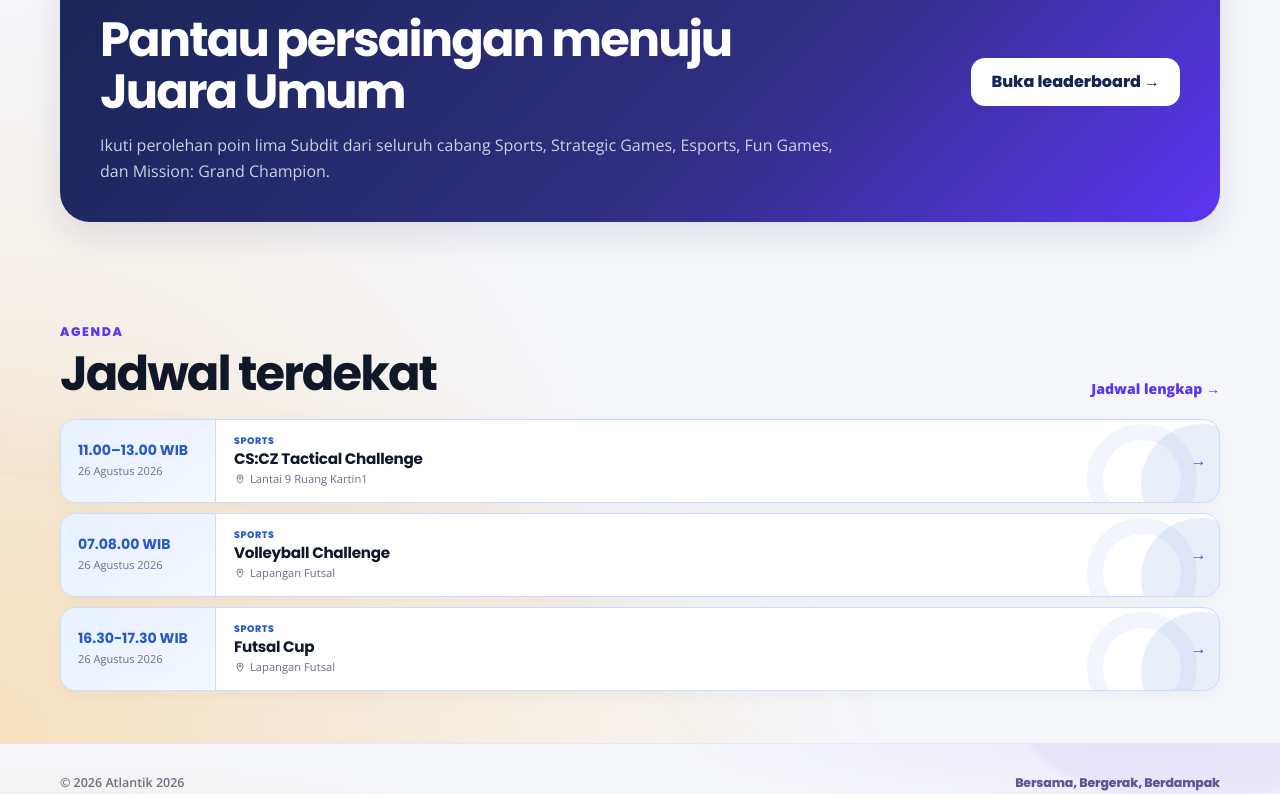
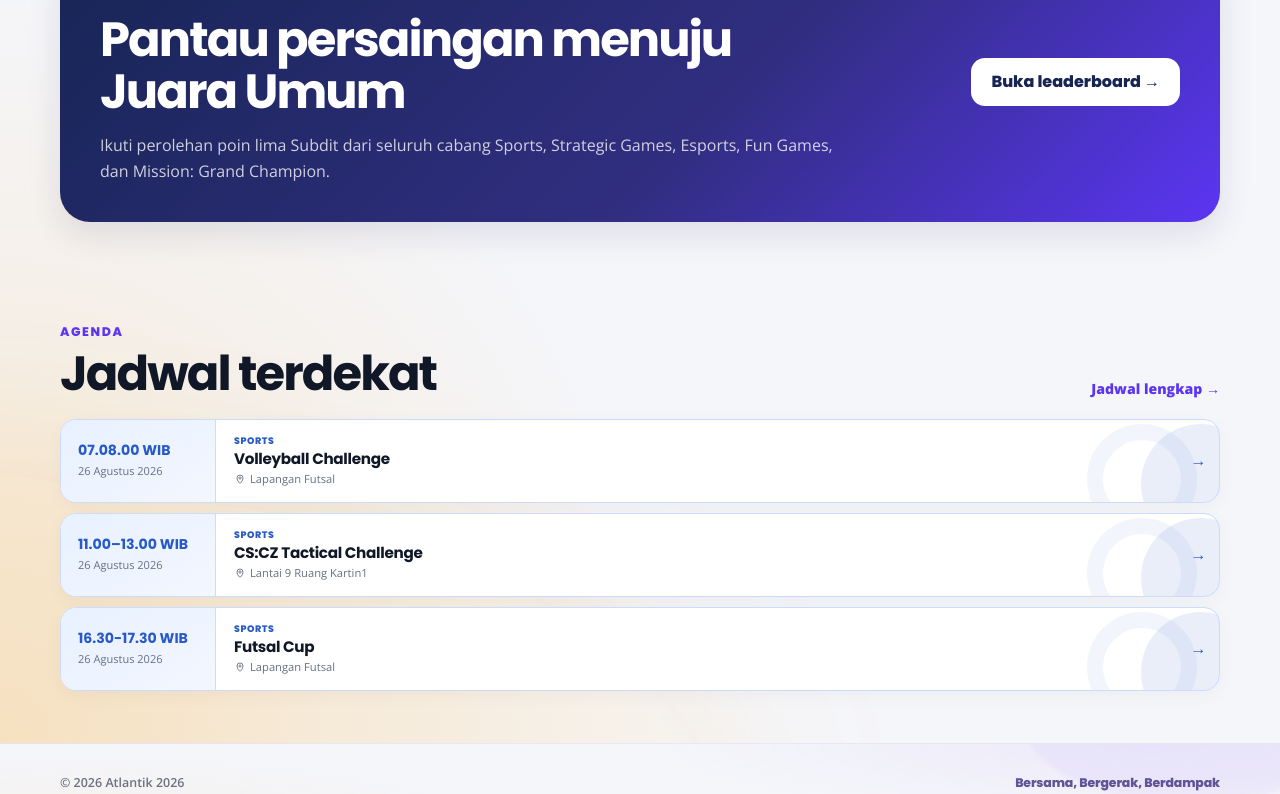
Before and after one commit to ruswanhidayat/portal-atlantik, a Next.js app: page / in a window 1280 px wide. Shown: the part 1861-2655 px from the top of the page. Built offline with nearby package versions, Linux system fonts and the light colour scheme.

Commit message:
update announcement-schedule-leaderboard

```diff
--- a/components/GrandChampionLeaderboard.js
+++ b/components/GrandChampionLeaderboard.js
@@ -346,8 +346,8 @@ function RapidRushTable({
                             }`}
                           >
                             {isEligible
-                              ? "Eligible"
-                              : "Tidak Eligible"}
+                              ? "Lolos"
+                              : "Gugur"}
                           </span>
                         </td>
 
--- a/data/announcements.js
+++ b/data/announcements.js
@@ -93,7 +93,7 @@ export const announcements = [
       "Babak Final yang mempertemukan PADUKA vs PEPSI akan diselenggarakan Kamis 20 Agustus 2026!",
     href: null,
     linkLabel: null,
-    showOnHome: true,
+    showOnHome: false,
   },
   {
     id: "cscz-final",
--- a/data/schedule.js
+++ b/data/schedule.js
@@ -77,6 +77,16 @@ export const schedule = [
   // },
   {
     date: "26 Agustus 2026",
+    time: "07.08.00 WIB",
+    title: "Volleyball Challenge",
+    category: "Sports",
+    theme: "sports",
+    location: "Lapangan Futsal",
+    description:
+      "Lanjutan pertandingan Volleyball Challenge",
+  },
+  {
+    date: "26 Agustus 2026",
     time: "11.00–13.00 WIB",
     title: "CS:CZ Tactical Challenge",
     category: "Sports",
@@ -84,16 +94,6 @@ export const schedule = [
     location: "Lantai 9 Ruang Kartin1",
     description:
       "Babak Final yang mempertemukan PADUKA vs TAKESI akan diselenggarakan Rabu, 26 Agustus 2026!",
-  },
-  {
-    date: "26 Agustus 2026",
-    time: "07.08.00 WIB",
-    title: "Volleyball Challenge",
-    category: "Sports",
-    theme: "sports",
-    location: "Lapangan Futsal",
-    description:
-      "Lanjutan pertandingan Volleyball Challenge",
   },
   {
     date: "26 Agustus 2026",
```
